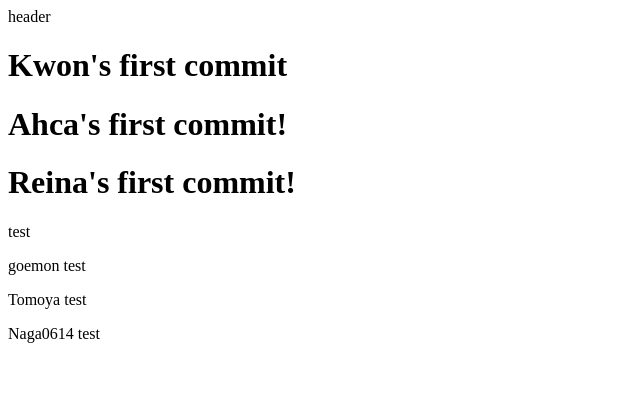
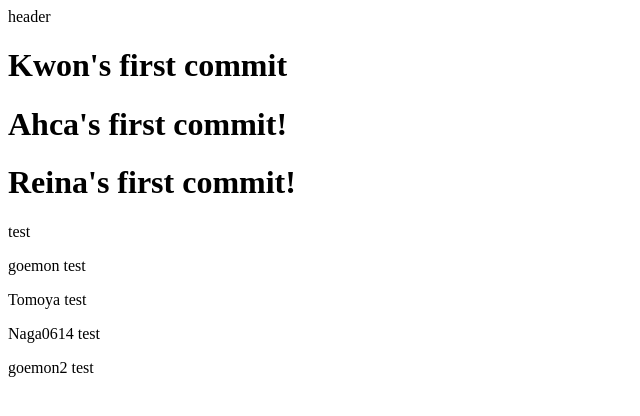
Before and after one commit to recursion-red/practice, a plain HTML site: page index.html in a window 1280 px wide. Shown: the whole page, without its empty margins (0-640 px from the left). Drawn offline with Linux system fonts and the light colour scheme.

Commit message:
add goemon-2

```diff
--- a/index.html
+++ b/index.html
@@ -14,5 +14,6 @@
     <p>goemon test</p>
     <p>Tomoya test</p>
     <p>Naga0614 test</p>
+    <p>goemon2 test</p>
   </body>
 </html>
```
